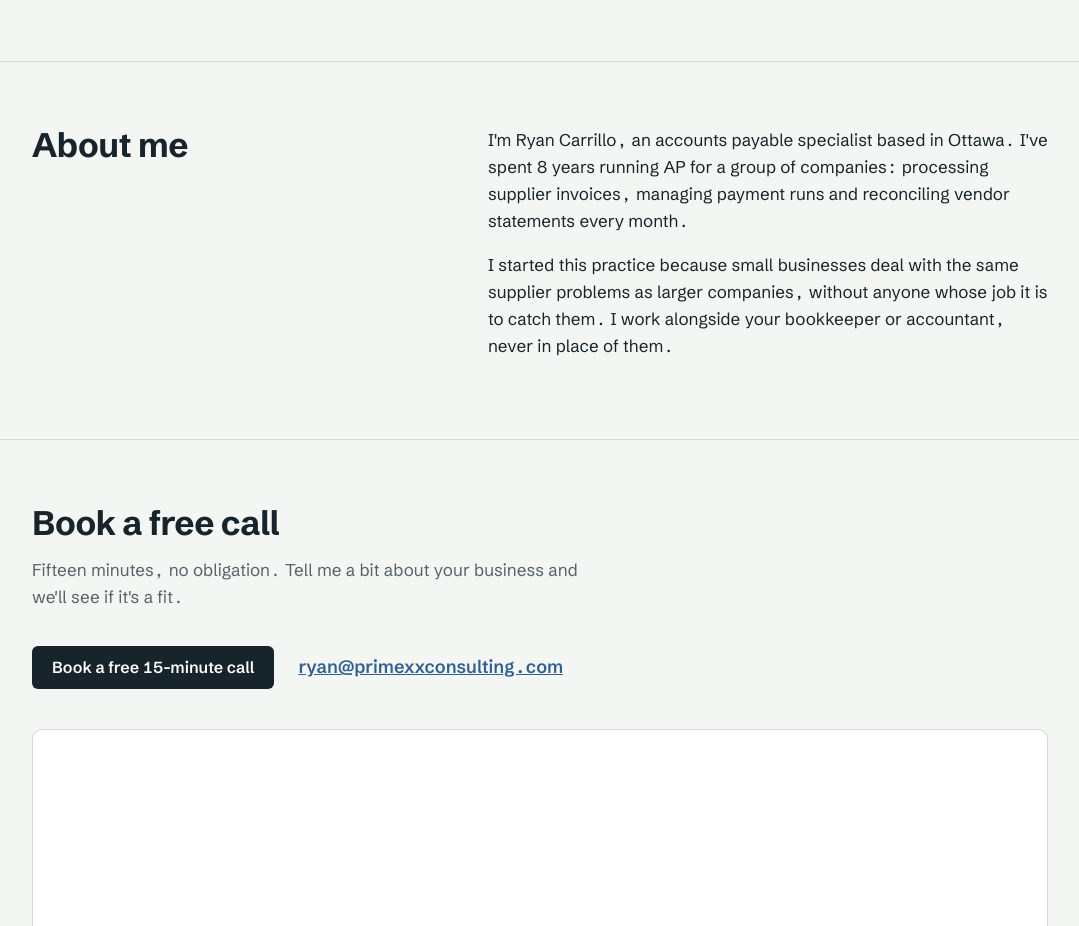
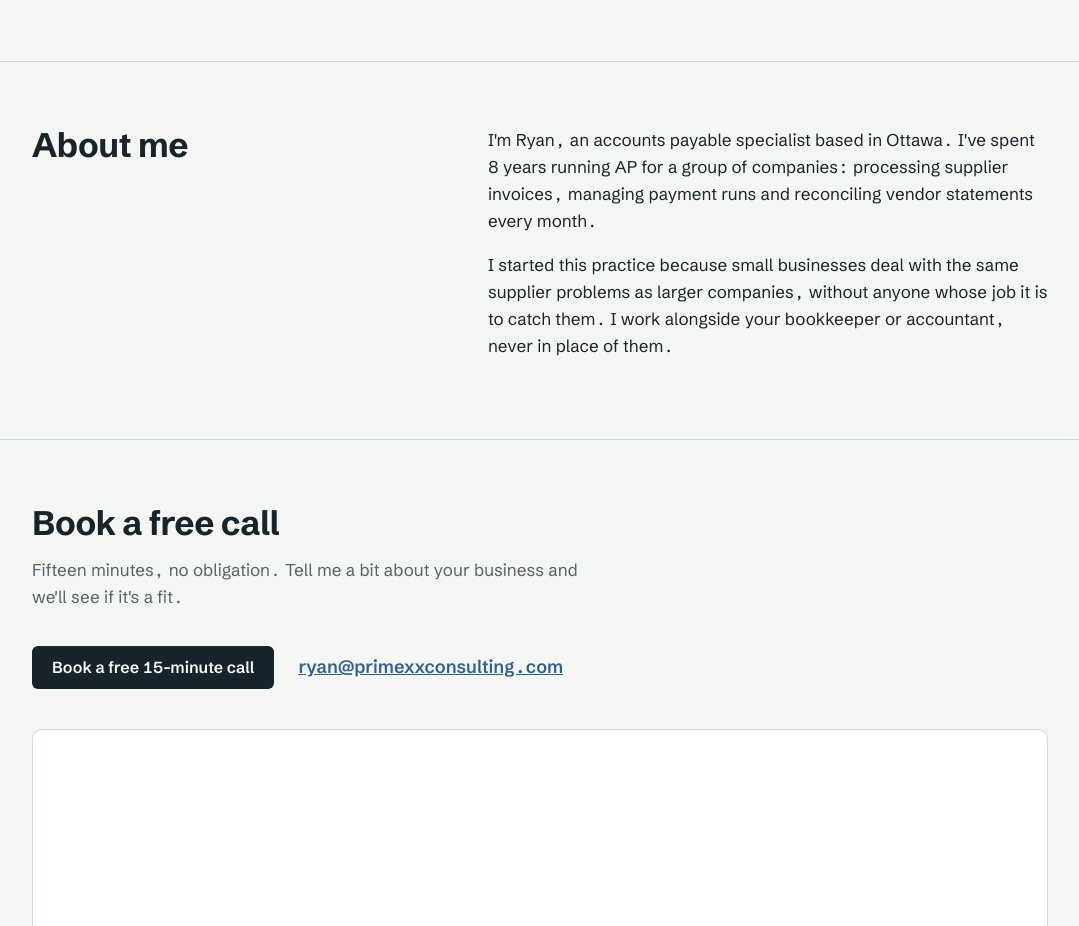
Before and after one commit to RyenceeAP/website, a plain HTML site: page index.html in a window 1280 px wide. Shown: the part 2843-3769 px from the top of the page, without its empty margins (100-1179 px from the left). Drawn offline with Linux system fonts and the light colour scheme; a script that the page names is missing.

Commit message:
About section: first name only
Co-Authored-By: Claude Opus 5.5 <noreply@anthropic.com>
Claude-Session: https://claude.ai/code/session_01VhJHtn9KWeDponNPLaHQ29

```diff
--- a/index.html
+++ b/index.html
@@ -374,7 +374,7 @@
     <div class="wrap about">
       <h2>About me</h2>
       <div>
-        <p>I'm Ryan Carrillo, an accounts payable specialist based in Ottawa. I've spent 8 years running AP for a group of companies: processing supplier invoices, managing payment runs and reconciling vendor statements every month.</p>
+        <p>I'm Ryan, an accounts payable specialist based in Ottawa. I've spent 8 years running AP for a group of companies: processing supplier invoices, managing payment runs and reconciling vendor statements every month.</p>
         <p>I started this practice because small businesses deal with the same supplier problems as larger companies, without anyone whose job it is to catch them. I work alongside your bookkeeper or accountant, never in place of them.</p>
       </div>
     </div>
```
